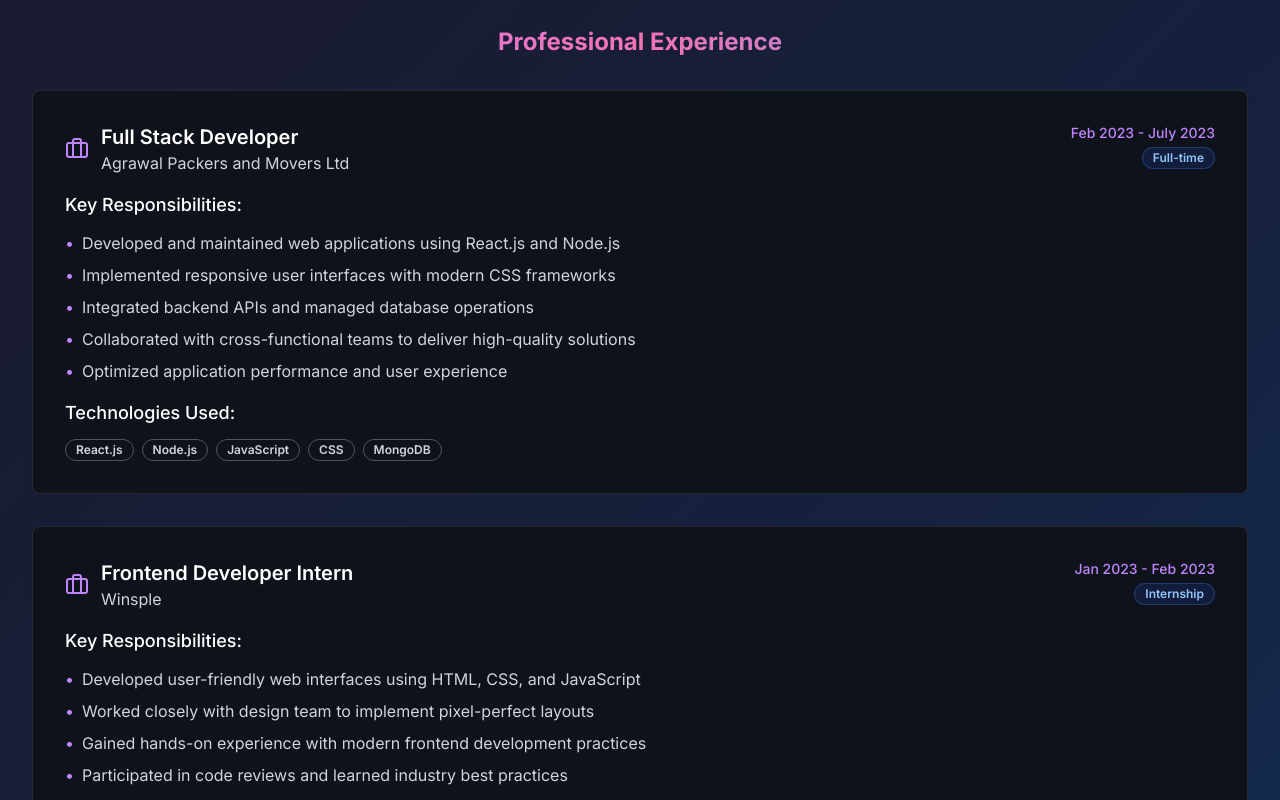
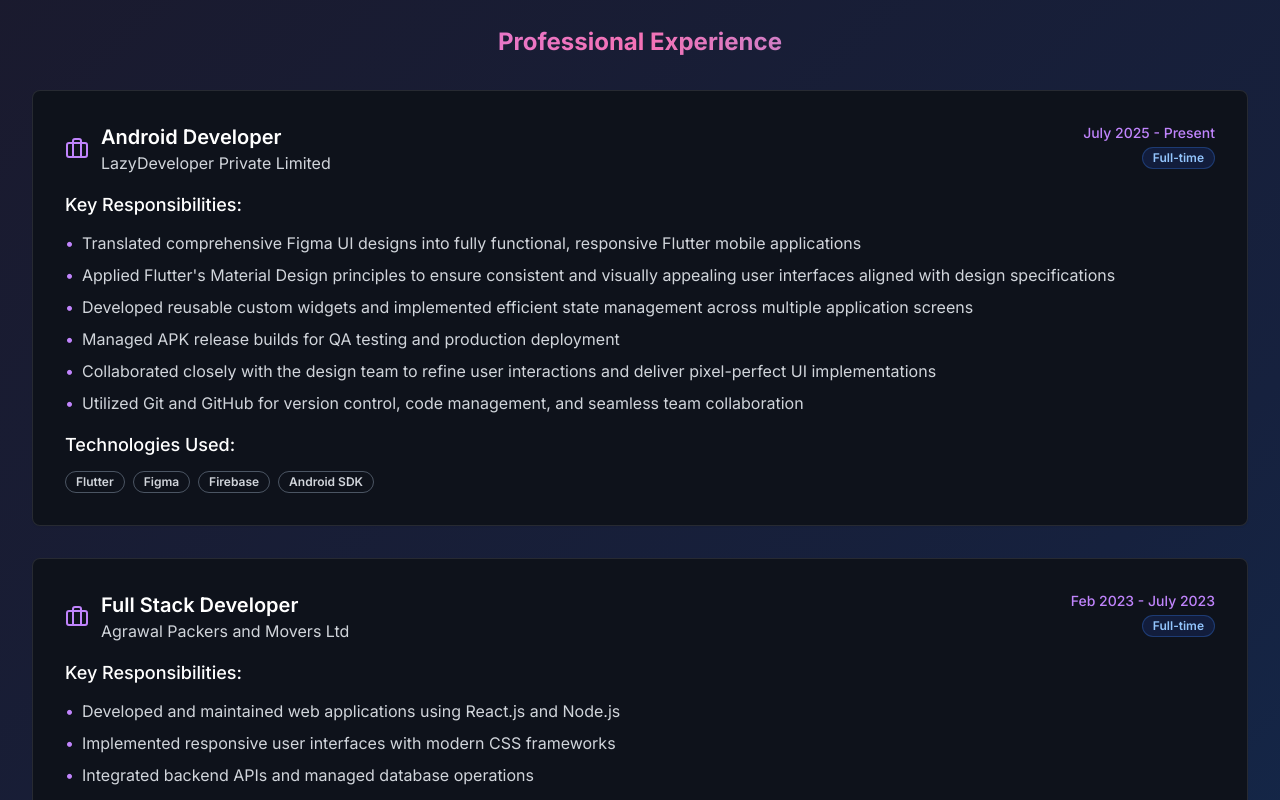
Before and after one commit to NirlepSanap/nirlep-code-canvas, a React (Vite) app: page / in a window 1280 px wide. Shown: the part 1700-2500 px from the top of the page. Built offline with nearby package versions, Linux system fonts and the light colour scheme.

Commit message:
Add Android developer experience
Added "Android developer" role at "LazyDeveloper Private Limited" with a duration from July 2025 to present. Included key responsibilities and technologies used for the role.

```diff
--- a/src/data/aboutData.ts
+++ b/src/data/aboutData.ts
@@ -28,6 +28,21 @@ export const skillsData = [
 
 export const workExperienceData = [
   {
+    position: "Android Developer",
+    company: "LazyDeveloper Private Limited",
+    duration: "July 2025 - Present",
+    type: "Full-time",
+    responsibilities: [
+      "Translated comprehensive Figma UI designs into fully functional, responsive Flutter mobile applications",
+      "Applied Flutter's Material Design principles to ensure consistent and visually appealing user interfaces aligned with design specifications",
+      "Developed reusable custom widgets and implemented efficient state management across multiple application screens",
+      "Managed APK release builds for QA testing and production deployment",
+      "Collaborated closely with the design team to refine user interactions and deliver pixel-perfect UI implementations",
+      "Utilized Git and GitHub for version control, code management, and seamless team collaboration"
+    ],
+    technologies: ["Flutter", "Figma", "Firebase", "Android SDK"]
+  },
+  {
     position: "Full Stack Developer",
     company: "Agrawal Packers and Movers Ltd",
     duration: "Feb 2023 - July 2023",
```
